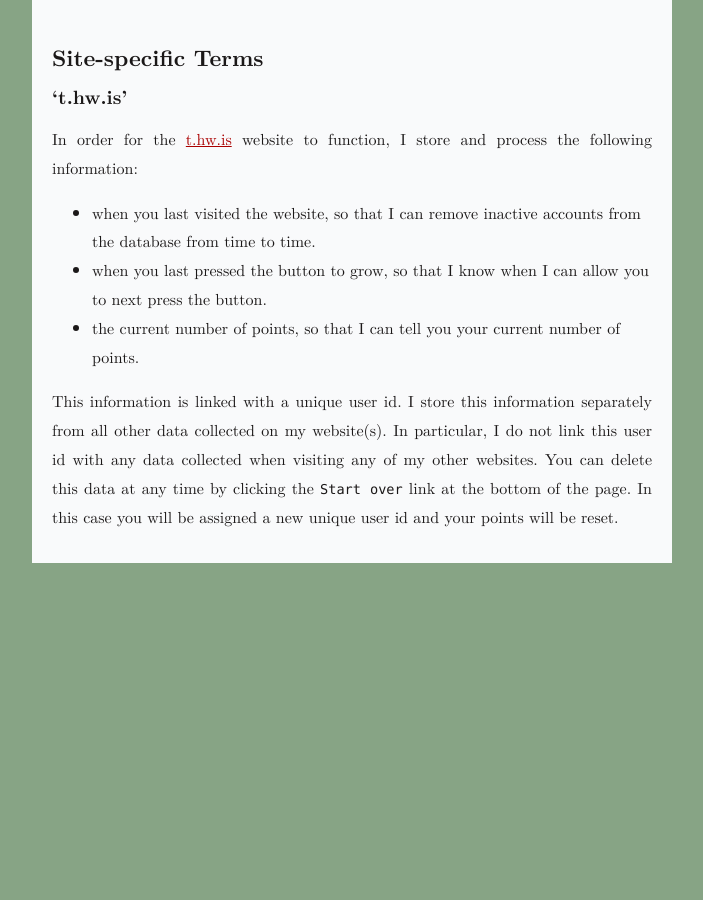
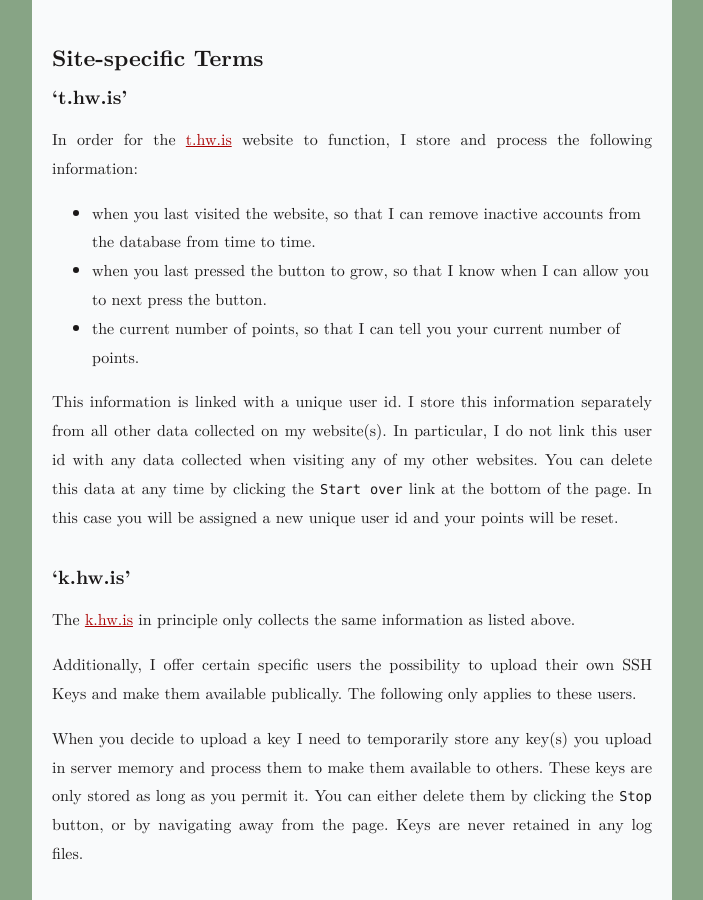
Before and after one commit to tkw1536/inform.everyone.wtf, a Jekyll site: the page built from static/index.md, in a window 1280 px wide and 900 px high, scrolled down 6287 px. Shown: the whole window, without its empty margins (288-991 px from the left). Built offline with Jekyll 4.4.1, drawn with Linux system fonts in a browser that asks for light colours; before the commit the page ends 6850 px from its top, so only the background shows below that.

Commit message:
Update 'k.hw.is' terms

```diff
--- a/static/index.md
+++ b/static/index.md
@@ -206,3 +206,15 @@
 In particular, I do not link this user id with any data collected when visiting any of my other websites.
 You can delete this data at any time by clicking the `Start over` link at the bottom of the page.
 In this case you will be assigned a new unique user id and your points will be reset.
+
+#### 'k.hw.is'
+
+The [k.hw.is](https://k.hw.is/) in principle only collects the same information as listed above.
+
+Additionally, I offer certain specific users the possibility to upload their own SSH Keys and make them available publically.
+The following only applies to these users.
+
+When you decide to upload a key I need to temporarily store any key(s) you upload in server memory and process them to make them available to others.
+These keys are only stored as long as you permit it.
+You can either delete them by clicking the `Stop` button, or by navigating away from the page.
+Keys are never retained in any log files.
```
